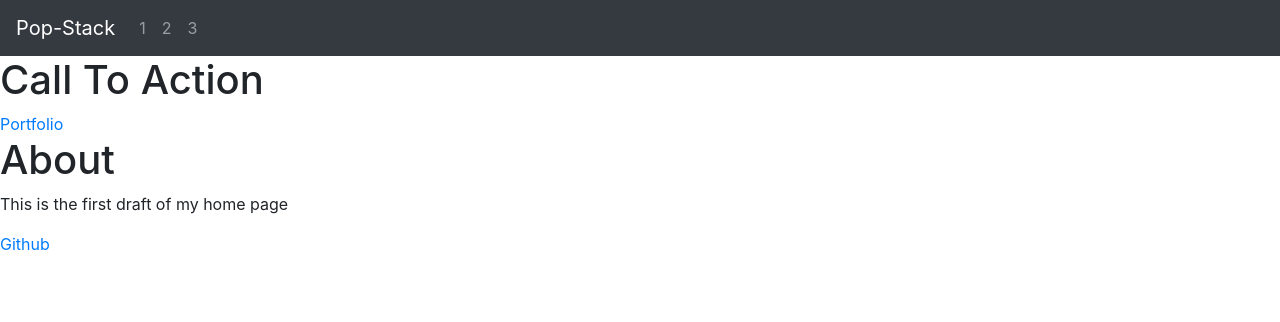
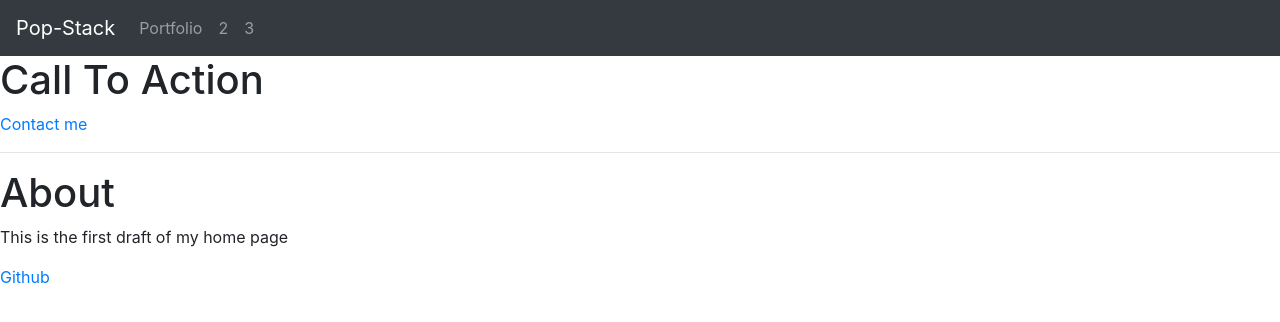
Before and after one commit to r1ri/pop-stack, a React (Create React App) app: page / in a window 1280 px wide. Shown: the top 322 px of the page. Built offline with nearby package versions, Linux system fonts and the light colour scheme.

Commit message:
add contactme page

```diff
--- a/src/App.css
+++ b/src/App.css
@@ -1,5 +1,6 @@
 .App {
   text-align: center;
+  background-color:red;
 }
 
 .App-logo {
--- a/src/App.jsx
+++ b/src/App.jsx
@@ -1,4 +1,5 @@
 import { Route, Link, Switch } from "react-router-dom";
+import ContactMe from "./components/contactMe";
 import NavBar from "./components/navBar";
 import NotFound from "./components/notFound";
 import Portfolio from "./components/portfolio";
@@ -9,7 +10,8 @@ function App() {
     <div>
       <NavBar />
       <Switch>
-        <Route exact path="/portfolio" component={Portfolio} />
+        <Route path="/contactme" component={ContactMe} />
+        <Route path="/portfolio" component={Portfolio} />
         <Route exact path="/" component={Home} />
         <Route path="/" component={NotFound} />
       </Switch>
--- /dev/null
+++ b/src/components/contactMe.jsx
@@ -0,0 +1,14 @@
+import { Component } from 'react';
+
+class ContactMe extends Component {
+  render() {
+    return(
+      <form action="">
+        <label>Email</label>
+        <input type="email" name="text" placeholder="Enter email"/>
+      </form>
+    );
+  }
+}
+
+export default ContactMe;
--- a/src/components/navBar.jsx
+++ b/src/components/navBar.jsx
@@ -10,7 +10,7 @@ class NavBar extends Component {
         <div className="collapse navbar-collapse">
           <ul className="navbar-nav mr-auto">
             <il className="nav-item">
-              <Link className="nav-link">1</Link>
+              <Link to="/portfolio" className="nav-link">Portfolio</Link>
             </il>
             <il className="nav-item">
               <Link className="nav-link">2</Link>
--- a/src/home.jsx
+++ b/src/home.jsx
@@ -6,7 +6,10 @@ class Home extends Component {
     return (
       <div>
         <h1>Call To Action</h1>
-        <Link to="/portfolio">Portfolio</Link>
+        <Link to="/contactme">Contact me</Link>
+
+        <hr/>
+
         <h1>About</h1>
         <p>This is the first draft of my home page</p>
         <a href="http://github.com/r1ri">Github</a>
--- a/src/index.css
+++ b/src/index.css
@@ -11,3 +11,8 @@ code {
   font-family: source-code-pro, Menlo, Monaco, Consolas, 'Courier New',
     monospace;
 }
+
+body {
+  background-color:black;
+  color:red;
+}
```
Also changed, not shown: 1 other file (tests, documents, lock files or other folders).
